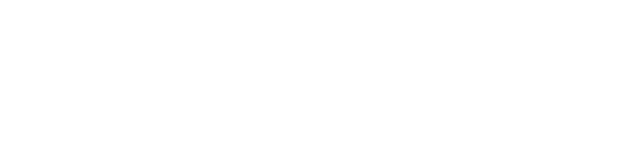
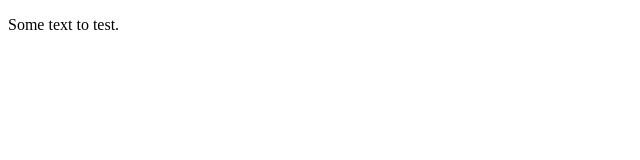
Before and after one commit to hlorono/testgit-remote, a plain HTML site: page index.html in a window 1280 px wide. Shown: the whole page, without its empty margins (0-640 px from the left). Drawn offline with Linux system fonts and the light colour scheme.

Commit message:
Add paragraph

```diff
--- a/index.html
+++ b/index.html
@@ -7,6 +7,11 @@
     <title>GIT VSCODODE</title>
 </head>
 <body>
-
+    <!--div conteiner 1-->
+    <div class="container">
+        <div class="row">
+            <p>Some text to test.</p>
+        </div>
+    </div>
 </body>
 </html>
```
